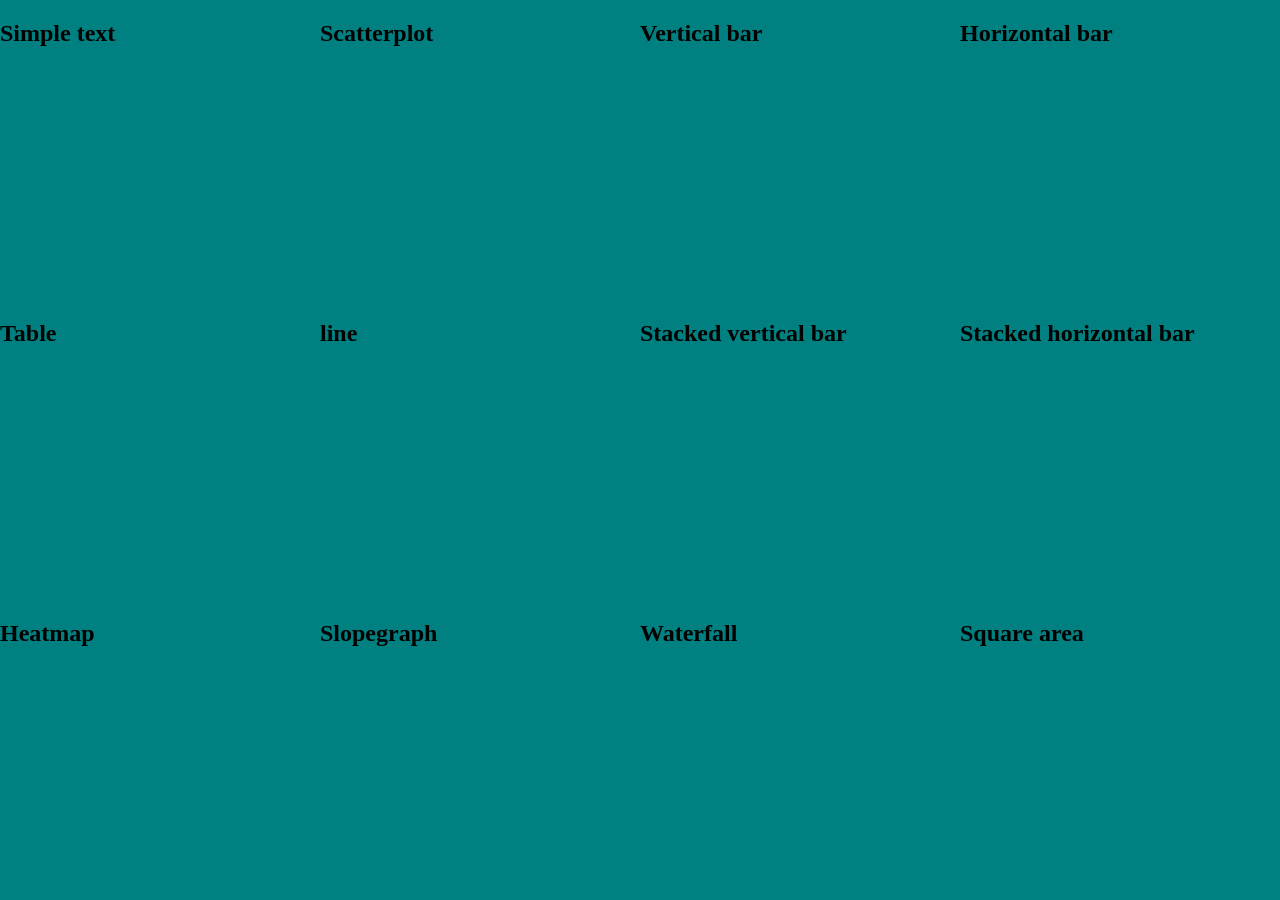
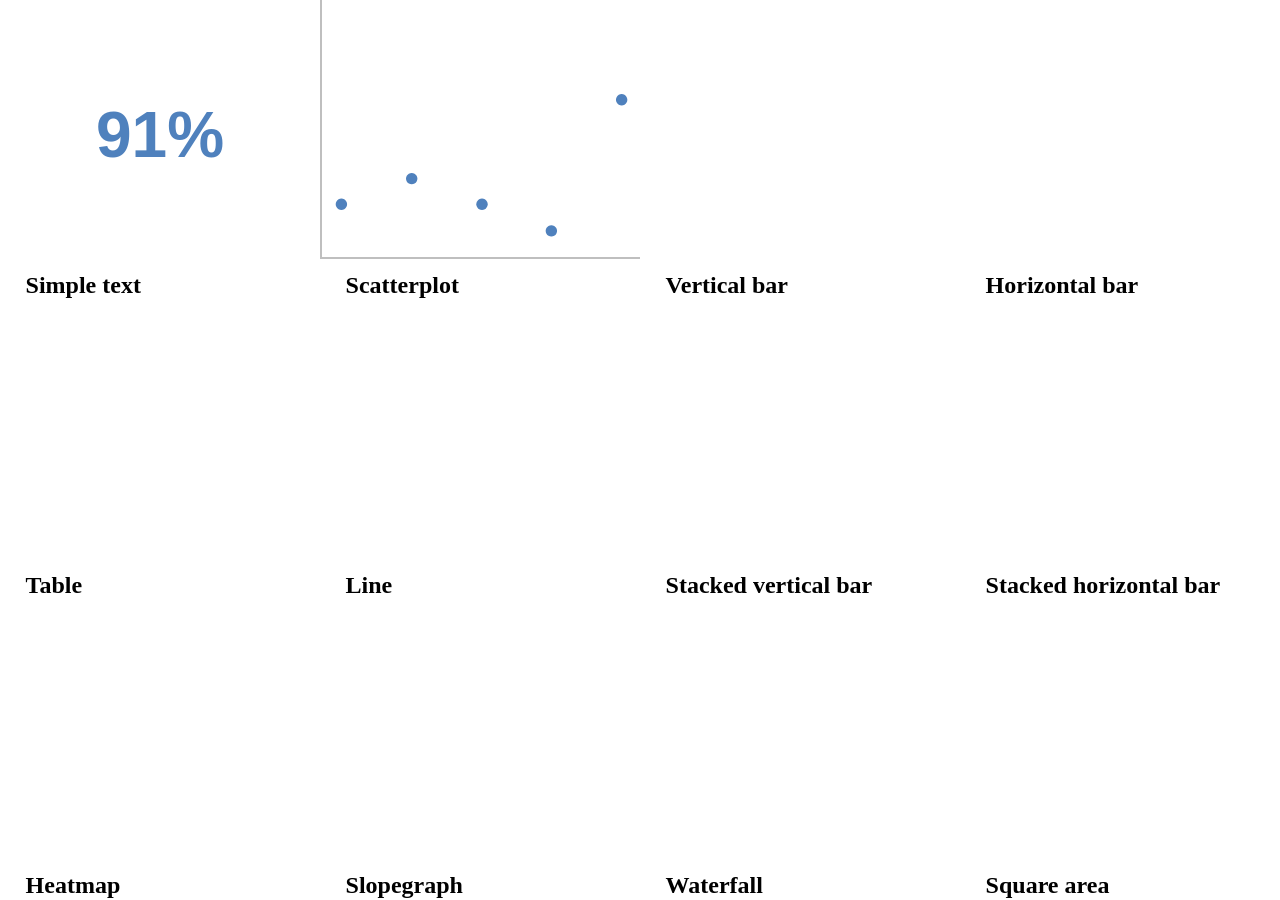
Before and after one commit to AdamMescher/storytelling-with-data, a Next.js app: page / in a window 1280 px wide. Built offline with nearby package versions, Linux system fonts and the light colour scheme; a web font is replaced by a local one.

Commit message:
Add styled scatterplot to Figure0201 dashboard

```diff
--- a/components/Figure0201/index.jsx
+++ b/components/Figure0201/index.jsx
@@ -7,11 +7,11 @@ import scatterplotOptions from '../../lib/ch2/fig2.1/scatterplot_2.1';
 const Dashboard = () => (
   <StyledDashboard>
     <section className="simple-text">
-      <div />
+      <SimpleText text="91%" />
       <h2>Simple text</h2>
     </section>
     <section className="scatterplot">
-      <div />
+      <HighchartsReact className="sctr" highcharts={highcharts} options={scatterplotOptions} />
       <h2>Scatterplot</h2>
     </section>
     <section className="vertical-bar">
@@ -28,7 +28,7 @@ const Dashboard = () => (
     </section>
     <section className="line">
       <div />
-      <h2>line</h2>
+      <h2>Line</h2>
     </section>
     <section className="stacked-vertical-bar">
       <div />
--- a/components/Figure0201/styled.js
+++ b/components/Figure0201/styled.js
@@ -1,6 +1,8 @@
 import styled from 'styled-components';
 
 const StyledDashboard = styled.section`
+  height: 100vh;
+  width: 100%;
   display: grid;
   grid-template-columns: repeat(4, 1fr);
   grid-auto-rows: minmax(300px, auto);
@@ -8,8 +10,22 @@ const StyledDashboard = styled.section`
     "simple-text scatterplot vertical-bar horizontal-bar"
     "table line stacked-vertical-bar stacked-horizontal-bar"
     "heatmap slopegraph waterfall square-area";
-  section {
-    background-color: teal;
+  section div {
+    height: 90%;
+  }
+  section h2 {
+    margin: 0 0 0 2vw;
+    height: 10%;
+    display: flex;
+    align-items: center;
+  }
+  .scatterplot .highcharts-root {
+    display: flex;
+    justify-content: center;
+    align-items: center;
+    height: 95%;
+    border-left: 2px solid #BFBFBF;
+    border-bottom: 2px solid #BFBFBF;
   }
 `;
 
--- a/lib/ch2/fig2.1/scatterplot_2.1.js
+++ b/lib/ch2/fig2.1/scatterplot_2.1.js
@@ -1,5 +1,5 @@
 const scatterplotOptions = {
-  chart: { type: 'scatter', margin: [0, 0, 0, 10] },
+  chart: { type: 'scatter', margin: [50, 10, 0, 10] },
   colors: ['#4F81BD'],
   title: { text: null },
   xAxis: { visible: false },
```
